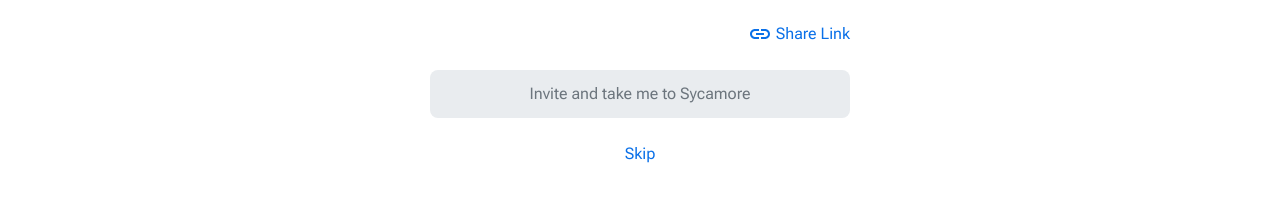
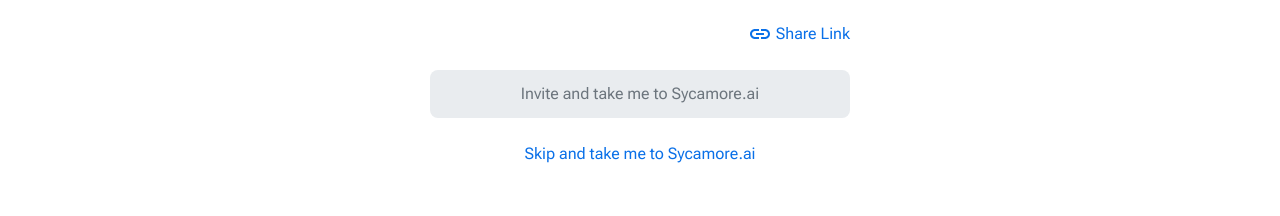
Before and after one commit to jeannyinthelamp/sycamore.ai, a React (Create React App) app: page /onboarding_5 in a window 1280 px wide. Shown: the part 408-624 px from the top of the page. Built offline with nearby package versions, Linux system fonts and the light colour scheme; a web font is replaced by a local one.

Commit message:
Update Onboarding_5.js

```diff
--- a/src/Pages/Onboarding/Onboarding_5.js
+++ b/src/Pages/Onboarding/Onboarding_5.js
@@ -86,9 +86,10 @@ export default function Onboarding_5() {
           </button>
           <Onboarding_Skip_Continue_Btns
             formId=''
-            btnText='Invite and take me to Sycamore'
+            btnText='Invite and take me to Sycamore.ai'
             disabledState={disabled} // Set the disabled prop based on the state
             modalPosition='top-[160px]'
+            skipMessage='Skip and take me to Sycamore.ai'
             message='Are you sure you want to skip?'
             skipToPage='/onboarding_7'
             continueToPage='/onboarding_7'
```
